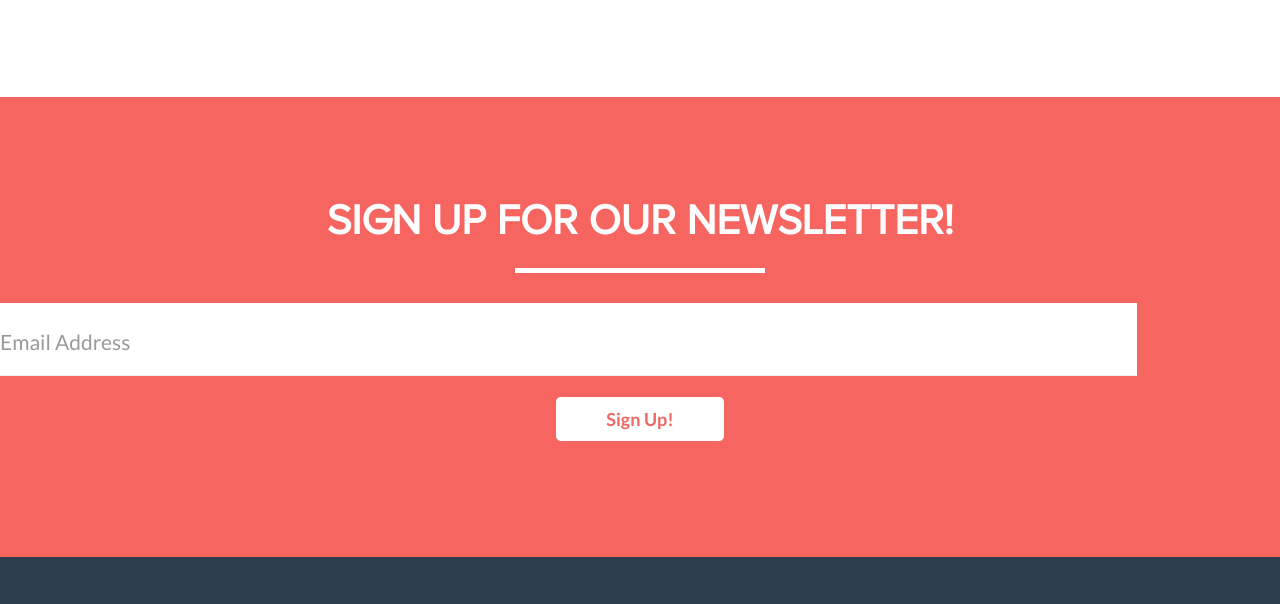
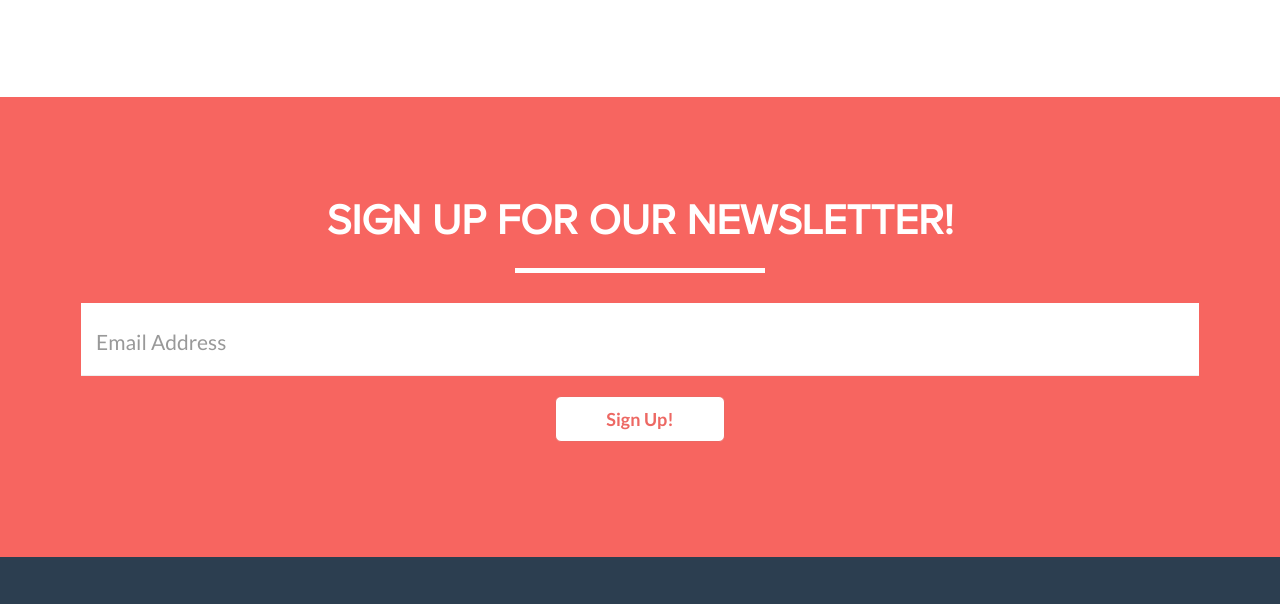
Before and after one commit to 0xinsanity/nhano0228.github.io, a website: page index.html in a window 1280 px wide. Shown: the part 1932-2536 px from the top of the page. Drawn offline with nearby package versions, Linux system fonts and the light colour scheme; files whose address does not match are found by name.

Commit message:
No more formatting issues

```diff
--- a/index.html
+++ b/index.html
@@ -160,10 +160,10 @@
         </div>
     </section>
 
-    <section id="signup" style="background-color: #F76560; margin: 0;">
+    <section id="signup" style="background-color: #F76560;">
 
         <!-- Begin MailChimp Signup Form -->
-        <div id="mc_embed_signup">
+        <div id="mc_embed_signup container" style="text-align:center !important; width:85%; height:auto; margin-left:7.5%;">
             <form action="https://botelleapp.us16.list-manage.com/subscribe/post?u=cce0ed52d6070d7879f32de78&amp;id=4a6284177e" method="post"
                 id="mc-embedded-subscribe-form" name="mc-embedded-subscribe-form" class="validate" target="_blank" novalidate>
                 <div id="mc_embed_signup_scroll">
@@ -172,13 +172,16 @@
                         <hr class="star-light-yellow">
                     </div>
                     <br/>
-                    <div class="mc-field-group row control-group" style = "text-align:center; width: 90%;">
-                            <div class="form-group col-xs-12 floating-label-form-group controls enter-email" style="display: inline-block; text-align:center;">
-                                <label for="email" style = "color:white !important; padding-left: 10px;">Email Address</label>
-                                <input type="email" value="" placeholder="Email Address" name="EMAIL" class="required email form-control" id="mce-EMAIL email-form">
-                                <p class="help-block text-danger"></p>
+                    <div class="row control-group">
+                            <div class="form-group col-xs-12 floating-label-form-group controls enter-email">
+                                <div style = "">
+                                    <label for="email" style = "color:white !important; padding-left: 10px;">Email Address</label>
+                                    <input type="email" value="" placeholder="Email Address" name="EMAIL" class="required email form-control" id="mce-EMAIL email-form">
+                                    <p class="help-block text-danger"></p>
+                                </div>
                             </div>
                     </div>
+
                     <div id="mce-responses" class="clear">
                         <div class="response" id="mce-error-response" style="display:none"></div>
                         <div class="response" id="mce-success-response" style="display:none"></div>
```
